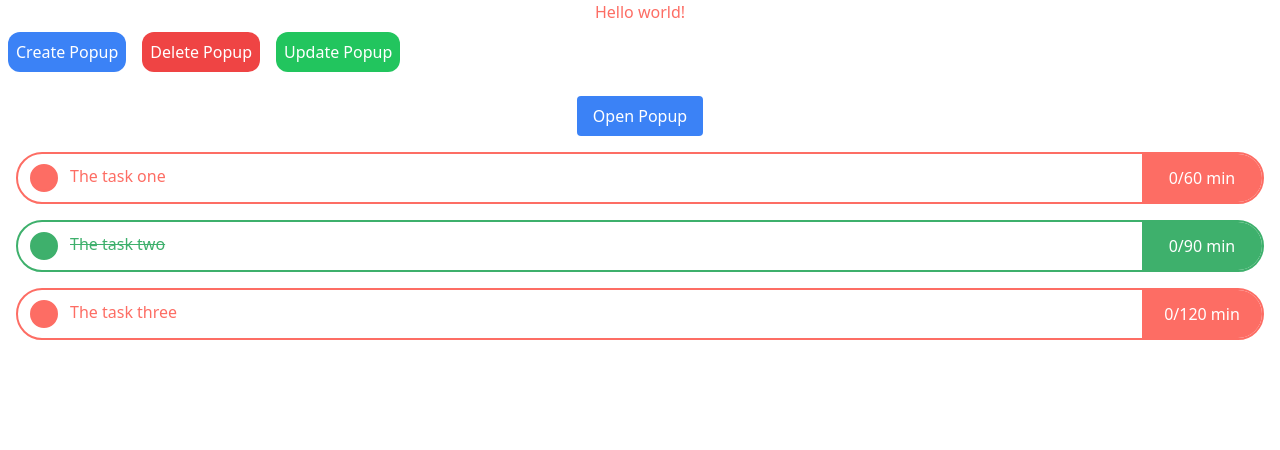
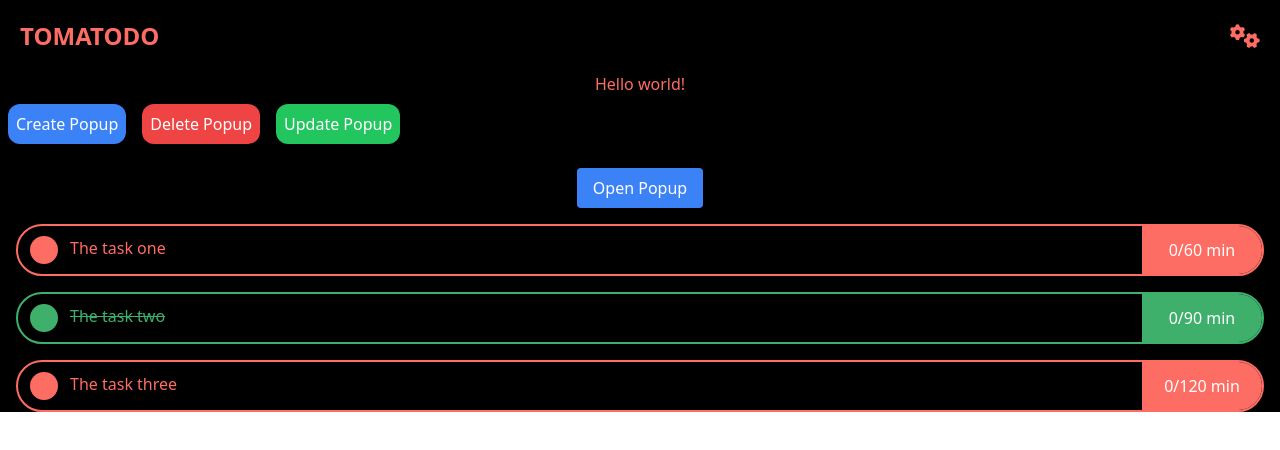
Before and after one commit to thanhdat369/TOMATODO_Web, an Angular app: page / in a window 1280 px wide. Shown: the top 450 px of the page. Built offline with nearby package versions, Linux system fonts and the light colour scheme.

Commit message:
TD0004 Implement top bar

```diff
--- a/src/app/app.component.html
+++ b/src/app/app.component.html
@@ -1,4 +1,6 @@
-<div class="container">
+<div class="container bg-black">
+  <app-side-bar></app-side-bar>
+
   <h1 class="text-center text-MainColor">
     Hello world!
   </h1>
--- a/src/app/shared-components/button-confirm/button-confirm.component.html
+++ b/src/app/shared-components/button-confirm/button-confirm.component.html
@@ -4,8 +4,8 @@
       <h2 class="text-lg font-semibold mb-4 self-start text-2xl">Delete Confirmation</h2>
       <p class="mt-3 text-center text-2xl">Do you want to remove it?</p>
       <div class="flex justify-end mt-5 cursor-pointer">
-        <button class="text-MainColor px-2 py-1 rounded mr-2 button-general border border-MainColor" (click)="closePopup()">Remove</button>
-        <button class="text-white px-2 py-1 rounded button-general border border-white-500" (click)="closePopup()">Cancel</button>
+        <button class="button-confirm text-MainColor px-2 py-1 rounded mr-2 button-general border border-MainColor" (click)="closePopup()">Remove</button>
+        <button class="button-confirm text-white px-2 py-1 rounded button-general border border-white-500" (click)="closePopup()">Cancel</button>
       </div>
     </div>
 </div>
--- a/src/app/shared-components/side-bar/side-bar.component.html
+++ b/src/app/shared-components/side-bar/side-bar.component.html
@@ -1 +1,7 @@
-<p>side-bar works!</p>
+<div class="flex justify-between">
+    <h1 class="text-MainColor p-5 text-2xl font-bold">TOMATODO</h1>
+    <!-- Setting -->
+    <h1 class="text-MainColor text-2xl font-bold p-5 icon-setting">
+        <i class="fas fa-cogs"></i>
+    </h1>
+</div>
--- a/src/app/shared-components/side-bar/side-bar.component.scss
+++ b/src/app/shared-components/side-bar/side-bar.component.scss
@@ -0,0 +1,7 @@
+.icon-setting {
+    cursor: pointer;
+}
+
+.icon-setting:hover {
+    opacity: 50%;
+}
--- a/src/index.html
+++ b/src/index.html
@@ -6,6 +6,7 @@
   <base href="/">
   <meta name="viewport" content="width=device-width, initial-scale=1">
   <link rel="icon" type="image/x-icon" href="favicon.ico">
+  <link rel="stylesheet" href="https://cdnjs.cloudflare.com/ajax/libs/font-awesome/6.0.0/css/all.min.css" />
 </head>
 <body>
   <app-root></app-root>
```
